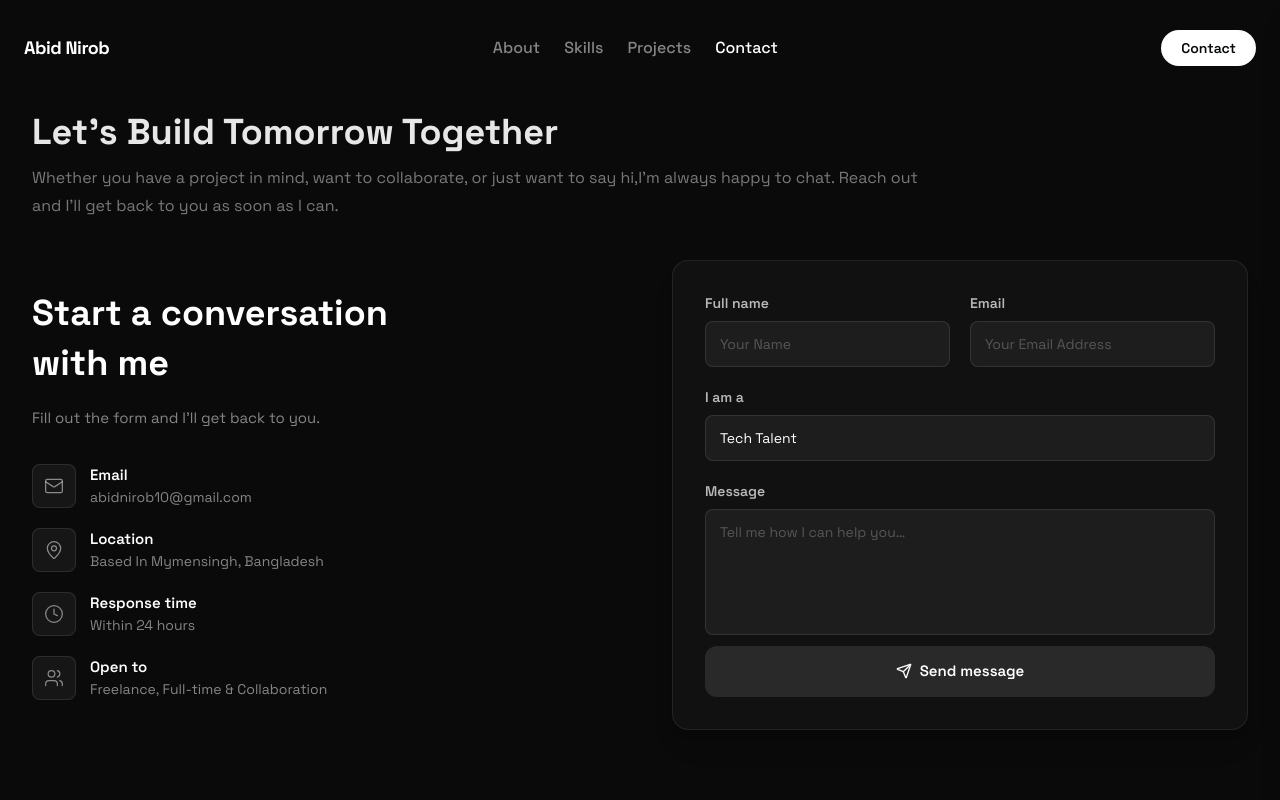
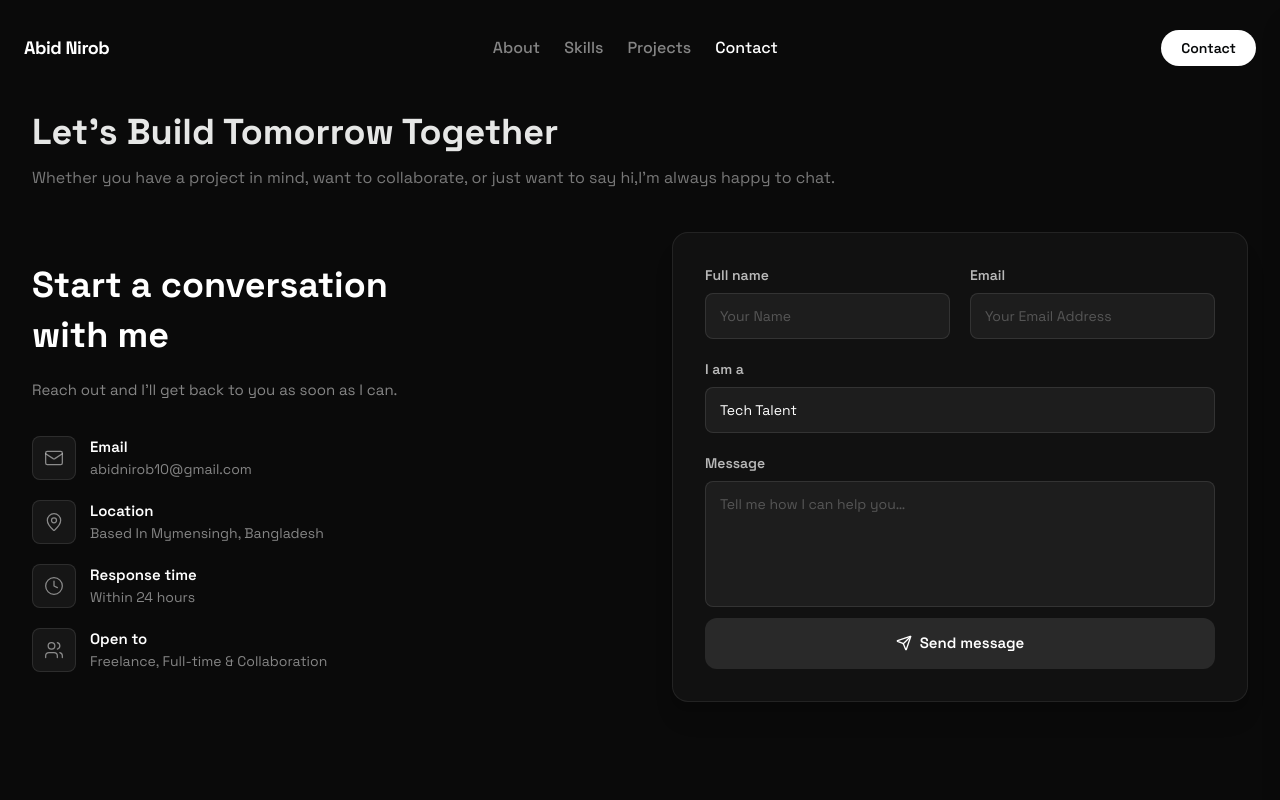
Before and after one commit to ahnafabid10/ahnafabid, a Next.js app: page /contact in a window 1280 px wide. Shown: the top 800 px of the page. Built offline with nearby package versions, Linux system fonts and the light colour scheme.

Commit message:
feat: update ContactSection text for clarity and engagement

```diff
--- a/src/components/Contact/Contact.tsx
+++ b/src/components/Contact/Contact.tsx
@@ -108,10 +108,9 @@ export default function ContactSection() {
                     <h2 className="mt-4 text-3xl font-bold text-white/90 sm:text-4xl">
                         Let's Build Tomorrow Together
                     </h2>
-                    <p className="mt-3 text-base leading-7 text-white/45 mb-10 w-4xl">
+                    <p className="mt-3 text-base leading-7 text-white/45 mb-10">
                         Whether you have a project in mind, want to collaborate, or just
-                        want to say hi,I&apos;m always happy to chat. Reach out and
-                        I&apos;ll get back to you as soon as I can.
+                        want to say hi,I&apos;m always happy to chat.
                     </p>
                 </div>
 
@@ -124,7 +123,7 @@ export default function ContactSection() {
                             Start a conversation<br />with me
                         </h2>
                         <p className="mt-4 text-[15px] leading-7 text-white/50">
-                            Fill out the form and I'll get back to you.
+                            Reach out and I&apos;ll get back to you as soon as I can.
                         </p>
 
                         <div className="mt-8 space-y-5">
```
